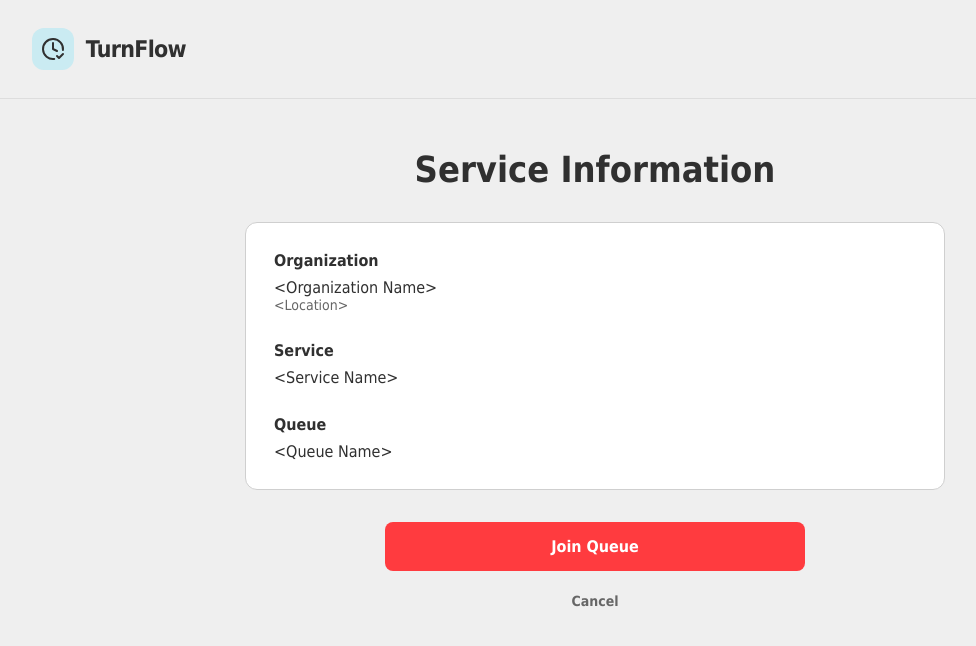
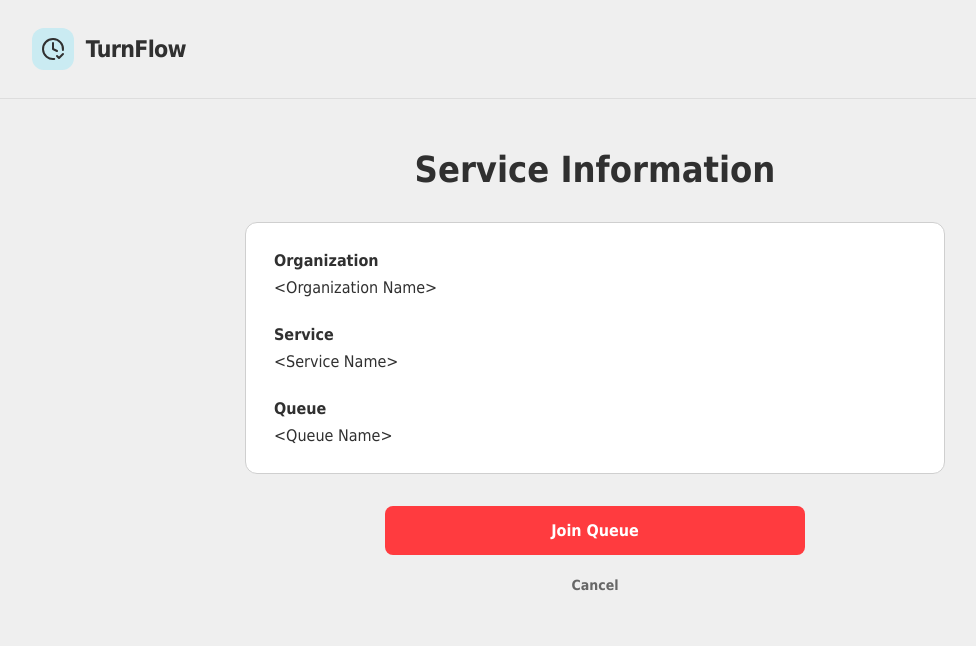
Before and after one commit to williammartinez10/turnflow, a React (Vite) app in the folder frontend/: page /service-information in a window 1280 px wide. Shown: the top 646 px of the page, without its empty margins (45-1021 px from the left). Built offline with nearby package versions, Linux system fonts and the light colour scheme.

Commit message:
Made sure to remove unused location placeholder from Service Information

```diff
--- a/frontend/src/pages/customer/interface/CustomerServiceInfo.css
+++ b/frontend/src/pages/customer/interface/CustomerServiceInfo.css
@@ -59,11 +59,6 @@
 .customer-service-info-primary {
     margin-bottom: 4px;
     font-size: 16px;
-}
-
-.customer-service-info-secondary {
-    color: #666666;
-    font-size: 14px;
 }
 
 
--- a/frontend/src/pages/customer/interface/CustomerServiceInfo.tsx
+++ b/frontend/src/pages/customer/interface/CustomerServiceInfo.tsx
@@ -4,7 +4,7 @@ import Header from "../../../components/Header/Header";
 
 /**
  * Displays the selected queue and service received through router state.
- * Organization and location details currently use placeholders.
+ * Organization details currently use a placeholder.
  * Lets the customer continue to phone-number entry or return to queue selection.
  */
 function CustomerServiceInfo() {
@@ -19,7 +19,6 @@ function CustomerServiceInfo() {
   // TODO Later: Replace remaining placeholders with information from the backend.
   const serviceInfo = {
     organizationName: "<Organization Name>",
-    location: "<Location>",
     serviceName: service || "<Service Name>",
     queueName: queueCode || "<Queue Name>",
   };
@@ -56,10 +55,6 @@ function CustomerServiceInfo() {
 
               <p className="customer-service-info-primary">
                 {serviceInfo.organizationName}
-              </p>
-
-              <p className="customer-service-info-secondary">
-                {serviceInfo.location}
               </p>
             </section>
 
```
Also changed, not shown: 1 other file (tests, documents, lock files or other folders).
